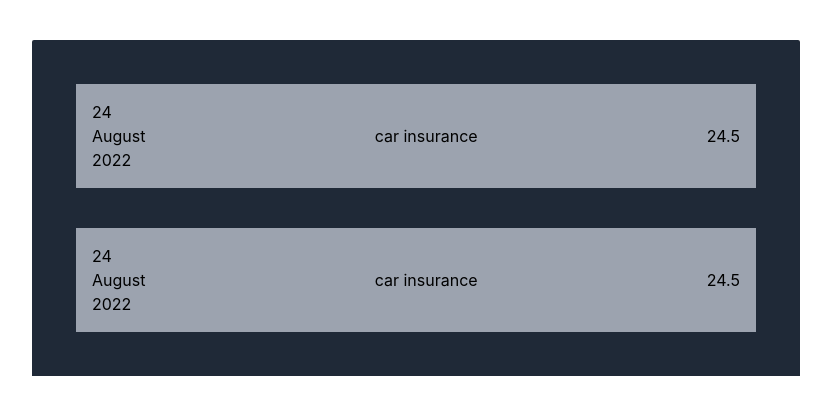
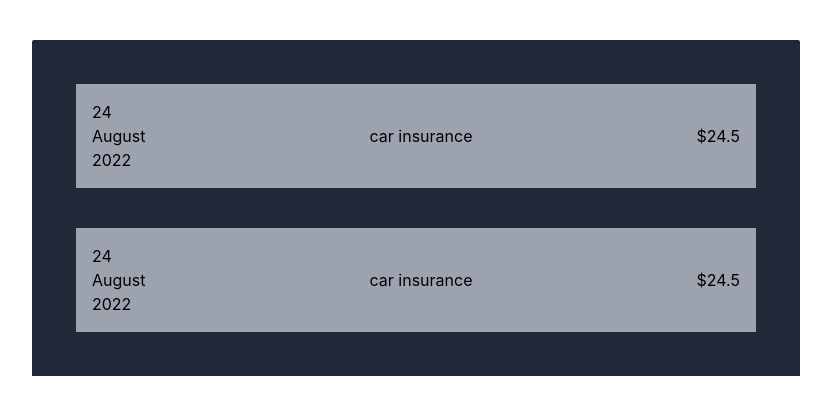
Before and after one commit to subhankar18r/expense-tracker, a React (Create React App) app: page / in a window 1280 px wide. Shown: the top 414 px of the page, without its empty margins (224-1055 px from the left). Built offline with nearby package versions, Linux system fonts and the light colour scheme.

Commit message:
add the dollar sign

```diff
--- a/src/App.js
+++ b/src/App.js
@@ -9,6 +9,9 @@ function App() {
       date: new Date(),
       title: "car insurance",
       amount: 24.5,
+      dAmount() {
+        return "$" + this.amount;
+      },
     },
   ];
 
@@ -17,12 +20,12 @@ function App() {
       <Expenseitem
         title={expenses[0].title}
         date={expenses[0].date}
-        amount={expenses[0].amount}
+        amount={expenses[0].dAmount()}
       />
       <Expenseitem
         title={expenses[0].title}
         date={expenses[0].date}
-        amount={expenses[0].amount}
+        amount={expenses[0].dAmount()}
       />
     </Container>
   );
```
